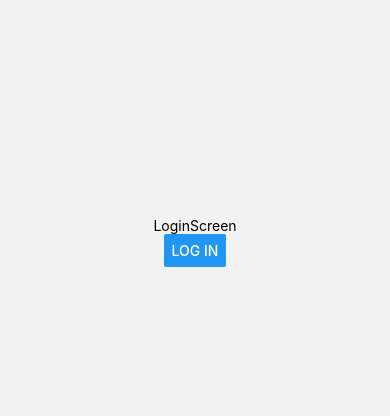
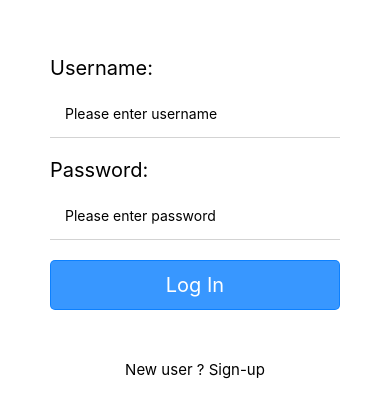
Before and after one commit to ankur3689/Bolt, a React Native app: screen /Login in a window 390 px wide. Shown: the part 180-596 px from the top of the page. Built offline with nearby package versions, Linux system fonts and the light colour scheme.

Commit message:
login form design

```diff
--- /dev/null
+++ b/src/components/Login.js
@@ -0,0 +1,73 @@
+import React from 'react';
+import {
+  View,
+  Text,
+  StyleSheet,
+  TouchableOpacity,
+  Pressable,
+} from 'react-native';
+
+import useAuth from '../hooks/useAuth';
+import {TextInput} from 'react-native-gesture-handler';
+
+const Login = ({navigation}) => {
+  const {auth, setAuth} = useAuth();
+
+  const loginUser = () => {
+    setAuth(true);
+  };
+  return (
+    <View style={styles.container}>
+      <Text style={styles.label}>Username:</Text>
+      <TextInput style={styles.input} placeholder="Please enter username" />
+      <Text style={[styles.label, {marginTop: 20}]}>Password:</Text>
+      <TextInput style={styles.input} placeholder="Please enter password" />
+      <TouchableOpacity style={styles.loginBtn} onPress={() => loginUser()}>
+        <Text style={styles.text3}>Log In</Text>
+      </TouchableOpacity>
+      <View style={styles.btnWrapper}>
+        <Text style={styles.txtNewUser}>New user ? </Text>
+        <Pressable onPress={() => navigation.navigate('Signup')}>
+          <Text style={styles.txtSignup}>Sign-up</Text>
+        </Pressable>
+      </View>
+    </View>
+  );
+};
+
+export default Login;
+
+const styles = StyleSheet.create({
+  container: {
+    flex: 1,
+    justifyContent: 'center',
+    //alignItems: 'center',
+    backgroundColor: '#fff',
+    paddingHorizontal: 50,
+  },
+  input: {
+    borderBottomColor: '#D3D3D3',
+    borderBottomWidth: 1,
+    width: '100%',
+    padding: 15,
+  },
+  loginBtn: {
+    width: '100%',
+    marginTop: 20,
+    borderRadius: 5,
+    borderWidth: 1,
+    paddingVertical: 12,
+    backgroundColor: '#007affc7',
+    borderColor: '#007affc7',
+  },
+  text3: {fontSize: 20, color: '#fff', textAlign: 'center'},
+  label: {marginBottom: 10, fontSize: 20},
+  btnWrapper: {
+    flexDirection: 'row',
+    justifyContent: 'center',
+    alignItems: 'center',
+    marginVertical: 50,
+  },
+  txtNewUser: {textAlign: 'center', fontSize: 15},
+  txtSignup: {fontSize: 15},
+});
--- a/src/screens/LaunchScreen.js
+++ b/src/screens/LaunchScreen.js
@@ -8,7 +8,7 @@ import {
   Alert,
 } from 'react-native';
 import React from 'react';
-import SafeAreaView from 'react-native-safe-area-view';
+import {SafeAreaView} from 'react-native-safe-area-context';
 import {B} from '../Utility';
 
 const LaunchScreen = ({navigation}) => {
@@ -39,7 +39,7 @@ const styles = StyleSheet.create({
     flex: 1,
     alignItems: 'center',
     justifyContent: 'center',
-    fontFamily: '',
+    //fontFamily: '',
     // borderColor: 'red',
     // borderStyle: 'solid',
     // borderWidth: 2,
@@ -58,14 +58,14 @@ const styles = StyleSheet.create({
     flex: 3,
     justifyContent: 'center',
   },
-  btnContainer: {flex: 1},
+  btnContainer: {flex: 1,width:'100%',alignItems:'center'},
   loginBtn: {
     borderRadius: 5,
-    borderWidth: 2,
-    paddingHorizontal: 100,
-    paddingVertical: 5,
-    backgroundColor: 'blue',
-    borderColor: 'blue',
+    //borderWidth: 2,
+    width: '80%',
+    paddingVertical: 12,
+    backgroundColor: '#007affc7',
+    //borderColor: '#007affc7',
   },
   text3: {fontSize: 20, color: '#fff', textAlign: 'center'},
   text4: {fontSize: 20, textAlign: 'center', marginTop: 30},
--- a/src/screens/LoginScreen.js
+++ b/src/screens/LoginScreen.js
@@ -1,22 +1,9 @@
 import React from 'react';
-import {View, Text, StyleSheet, Button} from 'react-native';
-import useAuth from '../hooks/useAuth';
+
+import Login from '../components/Login';
 
 const LoginScreen = ({navigation}) => {
-  const {auth, setAuth} = useAuth();
-  const loginUser = () => {
-    setAuth(true);
-  };
-  return (
-    <View style={styles.container}>
-      <Text>LoginScreen</Text>
-      <Button title="Log In" onPress={() => loginUser()}></Button>
-    </View>
-  );
-};
-
-const styles = StyleSheet.create({
-  container: {flex: 1, alignItems: 'center', justifyContent: 'center'},
-});
+  return <Login navigation={navigation} />;
+}
 
 export default LoginScreen;
```
